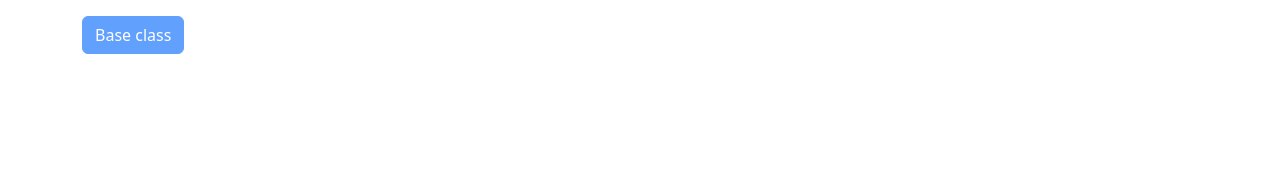
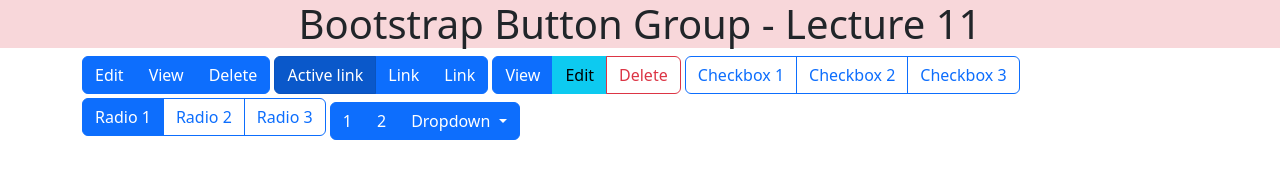
Before and after one commit to sulaimanbiswas/bootstrap-tutorial, a plain HTML site: page index.html in a window 1280 px wide. Drawn offline with nearby package versions, Linux system fonts and the light colour scheme.

Commit message:
Lecture 11

```diff
--- a/index.html
+++ b/index.html
@@ -3,15 +3,129 @@
   <head>
     <meta charset="utf-8" />
     <meta name="viewport" content="width=device-width, initial-scale=1" />
-    <title>Bootstrap Buttons - Lecture 10</title>
+    <title>Bootstrap Button Group - Lecture 11</title>
     <link
       href="https://cdn.jsdelivr.net/npm/bootstrap@5.3.2/dist/css/bootstrap.min.css"
       rel="stylesheet"
     />
   </head>
   <body>
-    <div class="container mt-3">
-      <button type="button" class="btn btn-primary disabled">Base class</button>
+    <h1 class="text-center bg-danger-subtle">
+      Bootstrap Button Group - Lecture 11
+    </h1>
+    <div class="container">
+      <div class="btn-group" role="group" aria-label="Basic example">
+        <button type="button" class="btn btn-primary">Edit</button>
+        <button type="button" class="btn btn-primary">View</button>
+        <button type="button" class="btn btn-primary">Delete</button>
+      </div>
+      <div class="btn-group">
+        <a href="#" class="btn btn-primary active" aria-current="page"
+          >Active link</a
+        >
+        <a href="#" class="btn btn-primary">Link</a>
+        <a href="#" class="btn btn-primary">Link</a>
+      </div>
+
+      <div class="btn-group" role="group" aria-label="Basic example">
+        <button type="button" class="btn btn-primary">View</button>
+        <button type="button" class="btn btn-info">Edit</button>
+        <button type="button" class="btn btn-outline-danger">Delete</button>
+      </div>
+
+      <div
+        class="btn-group"
+        role="group"
+        aria-label="Basic checkbox toggle button group"
+      >
+        <input
+          type="checkbox"
+          class="btn-check"
+          id="btncheck1"
+          autocomplete="off"
+        />
+        <label class="btn btn-outline-primary" for="btncheck1"
+          >Checkbox 1</label
+        >
+
+        <input
+          type="checkbox"
+          class="btn-check"
+          id="btncheck2"
+          autocomplete="off"
+        />
+        <label class="btn btn-outline-primary" for="btncheck2"
+          >Checkbox 2</label
+        >
+
+        <input
+          type="checkbox"
+          class="btn-check"
+          id="btncheck3"
+          autocomplete="off"
+        />
+        <label class="btn btn-outline-primary" for="btncheck3"
+          >Checkbox 3</label
+        >
+      </div>
+
+      <div
+        class="btn-group"
+        role="group"
+        aria-label="Basic radio toggle button group"
+      >
+        <input
+          type="radio"
+          class="btn-check"
+          name="btnradio"
+          id="btnradio1"
+          autocomplete="off"
+          checked
+        />
+        <label class="btn btn-outline-primary" for="btnradio1">Radio 1</label>
+
+        <input
+          type="radio"
+          class="btn-check"
+          name="btnradio"
+          id="btnradio2"
+          autocomplete="off"
+        />
+        <label class="btn btn-outline-primary" for="btnradio2">Radio 2</label>
+
+        <input
+          type="radio"
+          class="btn-check"
+          name="btnradio"
+          id="btnradio3"
+          autocomplete="off"
+        />
+        <label class="btn btn-outline-primary" for="btnradio3">Radio 3</label>
+      </div>
+
+      <div
+        class="btn-group mt-2"
+        role="group"
+        aria-label="Button group with nested dropdown"
+      >
+        <button type="button" class="btn btn-primary">1</button>
+        <button type="button" class="btn btn-primary">2</button>
+
+        <div class="btn-group" role="group">
+          <button
+            type="button"
+            class="btn btn-primary dropdown-toggle"
+            data-bs-toggle="dropdown"
+            aria-expanded="false"
+          >
+            Dropdown
+          </button>
+          <ul class="dropdown-menu">
+            <li><a class="dropdown-item" href="#">Active</a></li>
+            <li><a class="dropdown-item" href="#">Inactive</a></li>
+          </ul>
+        </div>
+      </div>
     </div>
 
     <script src="https://cdn.jsdelivr.net/npm/bootstrap@5.3.2/dist/js/bootstrap.bundle.min.js"></script>
```
